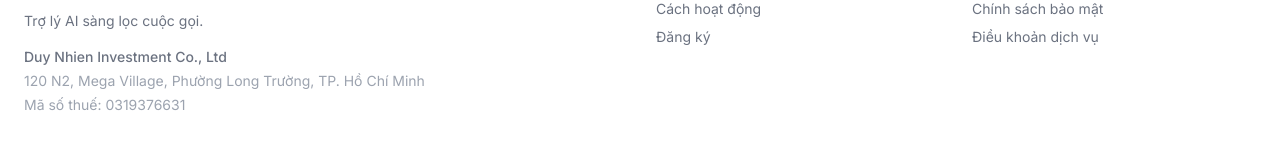
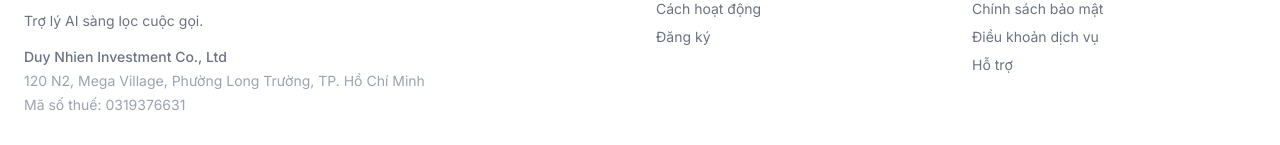
Before and after one commit to CharlieDanern/bonia-landing, a React (Vite) app: page / in a window 1280 px wide. Shown: the part 5503-5648 px from the top of the page. Built offline with nearby package versions, Linux system fonts and the light colour scheme.

Commit message:
update support link

```diff
--- a/src/App.jsx
+++ b/src/App.jsx
@@ -998,6 +998,14 @@
                     Điều khoản dịch vụ
                   </a>
                 </li>
+                <li>
+                  <a
+                    href="/support.html"
+                    className="hover:text-[#191970] transition-colors"
+                  >
+                    Hỗ trợ
+                  </a>
+                </li>
               </ul>
             </div>
           </div>
```
